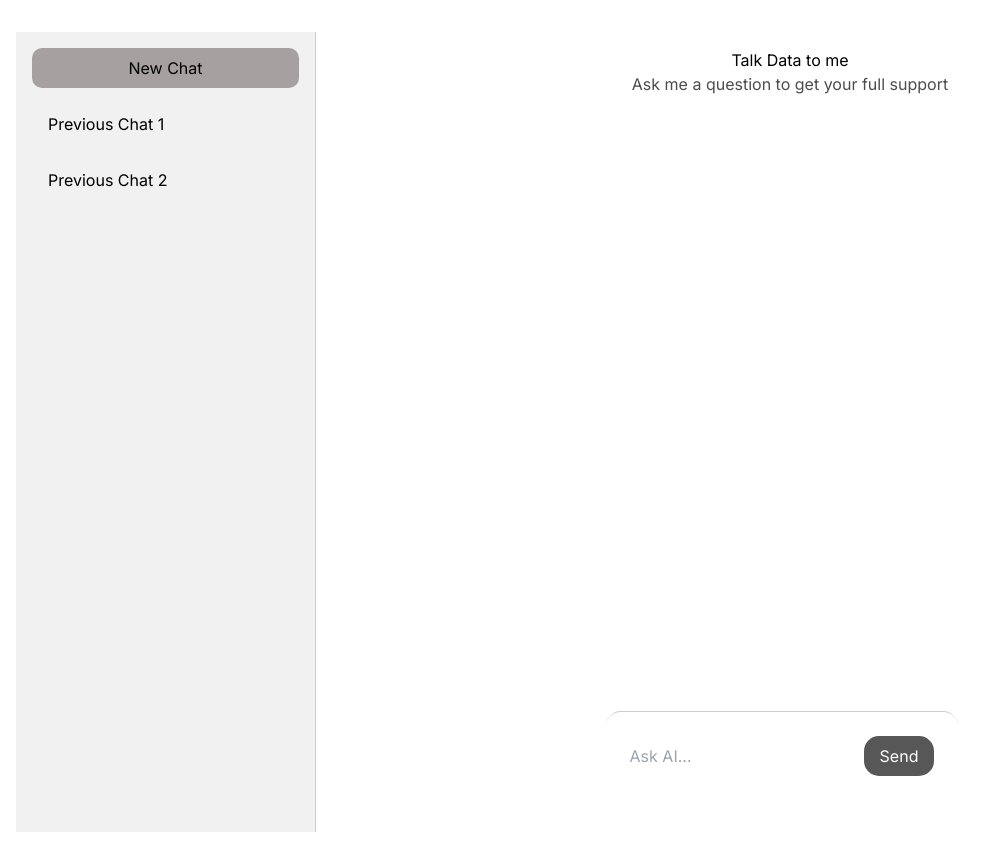
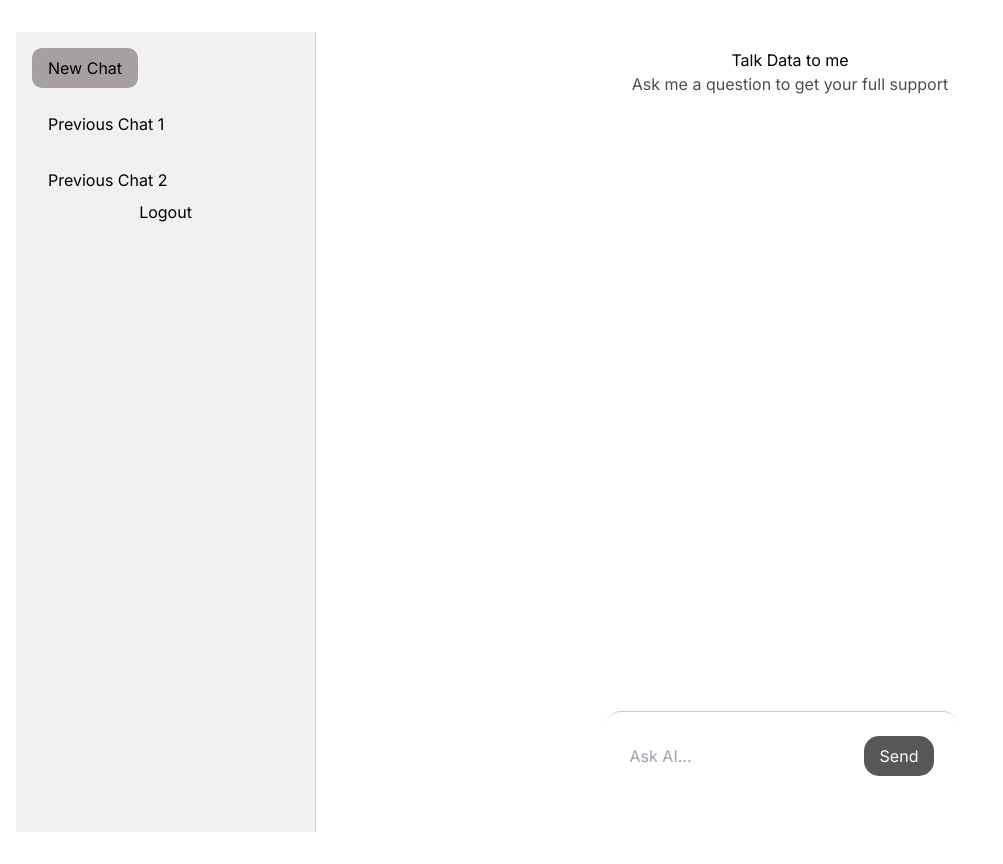
Before and after one commit to TracyK10/bot-assist-ai, a Next.js app: page /chat in a window 1280 px wide. Shown: the whole page, without its empty margins (0-1003 px from the left). Built offline with nearby package versions, Linux system fonts and the light colour scheme.

Commit message:
Added logout button to the sidebar

```diff
--- a/components/SideBar.js
+++ b/components/SideBar.js
@@ -1,9 +1,21 @@
 import React from "react";
+import { useRouter } from "next/navigation";
 import styles from "@/styles/sidebar.module.css";
 
 const Sidebar = ({ chatHistory, activeChatId, OnNewChat, OnChatSelect }) => {
+  const router = useRouter();
+
+  const handleLogout = () => {
+    // Handle logout process
+    // Clearing the authentication token
+    console.log("Logging out...");
+    // Redirect to the homepage
+    router.push("/");
+  };
+
   return (
     <div className={styles.sidebar}>
+      <div className={styles.sidebarContent}>
         <button onClick={OnNewChat} className={styles.newChatButton}>
           New Chat
         </button>
@@ -12,15 +24,19 @@ const Sidebar = ({ chatHistory, activeChatId, OnNewChat, OnChatSelect }) => {
             <div
               key={chat.id}
               onClick={() => OnChatSelect(chat.id)}
-            className={
-              `${styles.chatItem} ${chat.id === activeChatId ? styles.active : ''}`
-            }
+              className={`${styles.chatItem} ${
+                chat.id === activeChatId ? styles.active : ""
+              }`}
             >
               {chat.title}
             </div>
           ))}
         </div>
       </div>
+      <button onClick={handleLogout} className={styles.logoutButton}>
+        Logout
+      </button>
+    </div>
   );
 };
 
```
Lines whose indentation alone changed are shown as unchanged.
